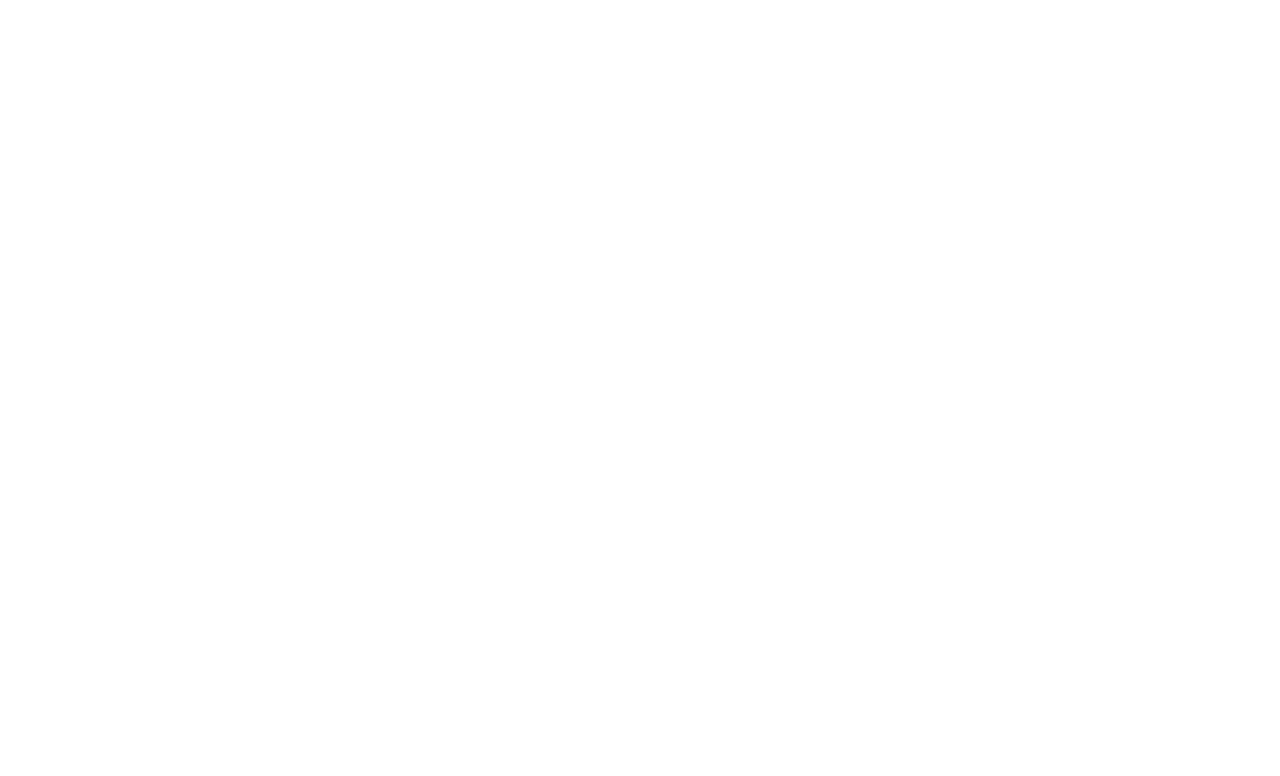
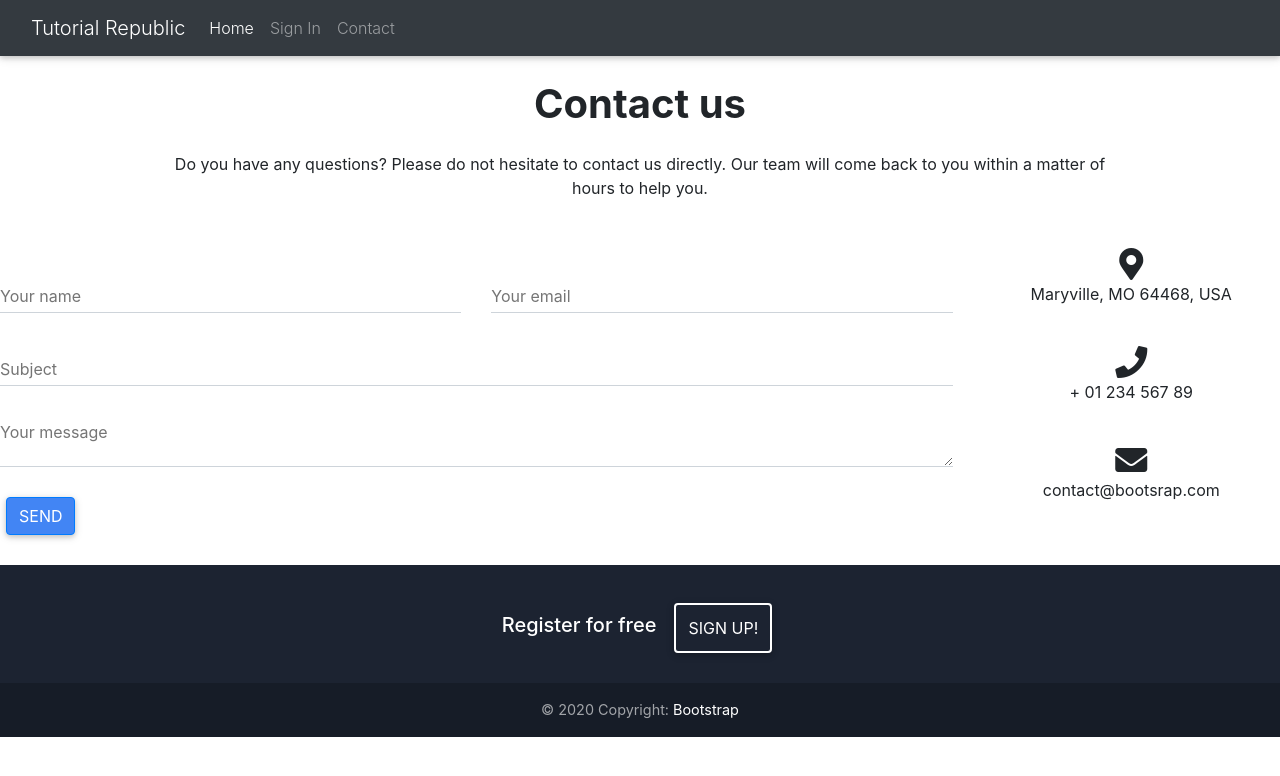
Before and after one commit to Infraction71/boot-strap, a plain HTML site: page contact.html in a window 1280 px wide. Drawn offline with nearby package versions, Linux system fonts and the light colour scheme.

Commit message:
contact.html

```diff
--- a/contact.html
+++ b/contact.html
@@ -0,0 +1,165 @@
+<!DOCTYPE html>
+<html lang="en">
+
+<head>
+
+    <meta charset="UTF-8" />
+    <meta name="viewport" content="width=device-width, initial-scale=1, shrink-to-fit=no">
+    <title>signin</title>
+    <!-- Font Awesome -->
+    <link rel="stylesheet" href="https://use.fontawesome.com/releases/v5.8.2/css/all.css">
+    <!-- Bootstrap core CSS -->
+    <link href="https://cdnjs.cloudflare.com/ajax/libs/twitter-bootstrap/4.4.1/css/bootstrap.min.css" rel="stylesheet">
+    <!-- Material Design Bootstrap -->
+    <link href="https://cdnjs.cloudflare.com/ajax/libs/mdbootstrap/4.11.0/css/mdb.min.css" rel="stylesheet">
+    <!--<link rel="stylesheet" href="style1.css"> -->
+    <link rel="stylesheet" href="https://stackpath.bootstrapcdn.com/bootstrap/4.3.1/css/bootstrap.min.css">
+    <link rel="stylesheet" href="https://maxcdn.bootstrapcdn.com/font-awesome/4.7.0/css/font-awesome.min.css">
+
+
+</head>
+
+<body>
+    <nav class="navbar navbar-expand-md navbar-dark bg-dark mb-3">
+        <div class="container-fluid">
+            <a href="#" class="navbar-brand mr-3">Tutorial Republic</a>
+            <button type="button" class="navbar-toggler" data-toggle="collapse" data-target="#navbarCollapse">
+                <span class="navbar-toggler-icon"></span>
+            </button>
+            <div class="collapse navbar-collapse" id="navbarCollapse">
+                <div class="navbar-nav">
+                    <a href="index2.html" class="nav-item nav-link active">Home</a>
+                    <a href="signin.html" class="nav-item nav-link">Sign In </a>
+                    <a href="contact.html" class="nav-item nav-link">Contact</a>
+               </div>
+            </div>
+        </div>
+    </nav>
+
+<!--Section: Contact v.2-->
+<section class="mb-4">
+
+    <!--Section heading-->
+    <h2 class="h1-responsive font-weight-bold text-center my-4">Contact us</h2>
+    <!--Section description-->
+    <p class="text-center w-responsive mx-auto mb-5">Do you have any questions? Please do not hesitate to contact us directly. Our team will come back to you within
+        a matter of hours to help you.</p>
+
+    <div class="row">
+
+        <!--Grid column-->
+        <div class="col-md-9 mb-md-0 mb-5">
+            <form id="contact-form" name="contact-form" action="mail.php" method="POST">
+
+                <!--Grid row-->
+                <div class="row">
+
+                    <!--Grid column-->
+                    <div class="col-md-6">
+                        <div class="md-form mb-0">
+                            <input type="text" id="name" name="name" class="form-control">
+                            <label for="name" class="">Your name</label>
+                        </div>
+                    </div>
+                    <!--Grid column-->
+
+                    <!--Grid column-->
+                    <div class="col-md-6">
+                        <div class="md-form mb-0">
+                            <input type="text" id="email" name="email" class="form-control">
+                            <label for="email" class="">Your email</label>
+                        </div>
+                    </div>
+                    <!--Grid column-->
+
+                </div>
+                <!--Grid row-->
+
+                <!--Grid row-->
+                <div class="row">
+                    <div class="col-md-12">
+                        <div class="md-form mb-0">
+                            <input type="text" id="subject" name="subject" class="form-control">
+                            <label for="subject" class="">Subject</label>
+                        </div>
+                    </div>
+                </div>
+                <!--Grid row-->
+
+                <!--Grid row-->
+                <div class="row">
+
+                    <!--Grid column-->
+                    <div class="col-md-12">
+
+                        <div class="md-form">
+                            <textarea type="text" id="message" name="message" rows="2" class="form-control md-textarea"></textarea>
+                            <label for="message">Your message</label>
+                        </div>
+
+                    </div>
+                </div>
+                <!--Grid row-->
+
+            </form>
+
+            <div class="text-center text-md-left">
+                <a class="btn btn-primary" onclick="document.getElementById('contact-form').submit();">Send</a>
+            </div>
+            <div class="status"></div>
+        </div>
+        <!--Grid column-->
+
+        <!--Grid column-->
+        <div class="col-md-3 text-center">
+            <ul class="list-unstyled mb-0">
+                <li><i class="fas fa-map-marker-alt fa-2x"></i>
+                    <p>Maryville, MO 64468, USA</p>
+                </li>
+
+                <li><i class="fas fa-phone mt-4 fa-2x"></i>
+                    <p>+ 01 234 567 89</p>
+                </li>
+
+                <li><i class="fas fa-envelope mt-4 fa-2x"></i>
+                    <p>contact@bootsrap.com</p>
+                </li>
+            </ul>
+        </div>
+        <!--Grid column-->
+
+    </div>
+
+</section>
+<!--Section: Contact v.2-->
+<footer class="page-footer font-small unique-color-dark pt-4">
+
+    <!-- Footer Elements -->
+    <div class="container">
+
+        <!-- Call to action -->
+        <ul class="list-unstyled list-inline text-center py-2">
+            <li class="list-inline-item">
+                <h5 class="mb-1">Register for free</h5>
+            </li>
+            <li class="list-inline-item">
+                <a href="#!" class="btn btn-outline-white btn-rounded">Sign up!</a>
+            </li>
+        </ul>
+        <!-- Call to action -->
+
+    </div>
+    <!-- Footer Elements -->
+
+    <!-- Copyright -->
+    <div class="footer-copyright text-center py-3">© 2020 Copyright:
+        <a href="https://mdbootstrap.com/education/bootstrap/"> Bootstrap</a>
+    </div>
+    <!-- Copyright -->
+
+</footer>
+<!-- Footer -->
+</main>
+
+
+</body>
```
Also changed, not shown: index2.html (+1 -0 lines).
